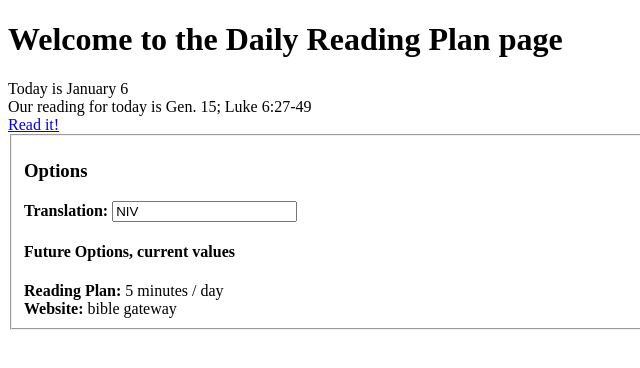
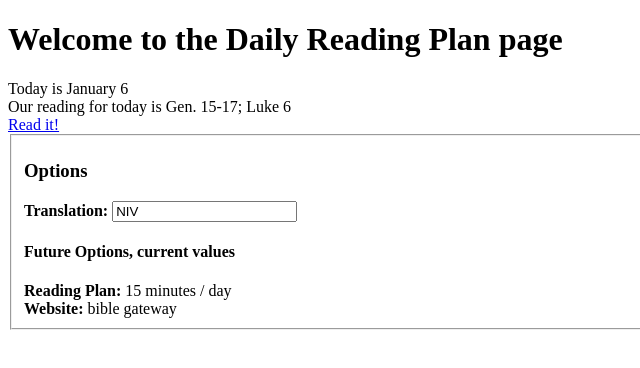
Before and after one commit to matelich/bible-reading, a plain HTML site: page index.html in a window 1280 px wide. Shown: the full height of the page, 0-640 px from the left. Drawn offline with Linux system fonts and the light colour scheme.

Commit message:
switch back to 15 minute plan by default

```diff
--- a/index.html
+++ b/index.html
@@ -12,7 +12,7 @@
             <h3>Options</h3>
             <div><strong>Translation:</strong> <input type="text" name="translation" id="translation" maxlength="5"></div>
             <h4>Future Options, current values</h4>
-            <div><strong>Reading Plan:</strong> 5 minutes / day</div>
+            <div><strong>Reading Plan:</strong> 15 minutes / day</div>
             <div><strong>Website:</strong> bible gateway</div>
         </fieldset>
         <script src="domready.js" type="text/javascript"></script>
@@ -47,10 +47,10 @@
             }
 
             DomReady.ready(function() {
-                if(localStorage['plan'] == '15') {
+                if(localStorage['plan'] == '5') {
+                    loadPlan("5minute.js");
+                } else {
                     loadPlan("15minute.js");
-                } else {
-                    loadPlan("5minute.js");
                 }
                 var trans = localStorage['translation'] || 'NIV';
                 var translation_input = document.getElementById('translation');
```
